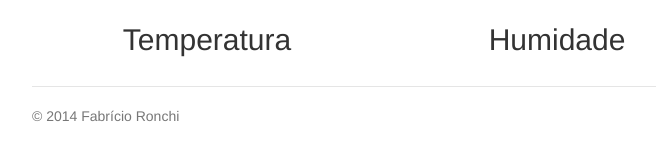
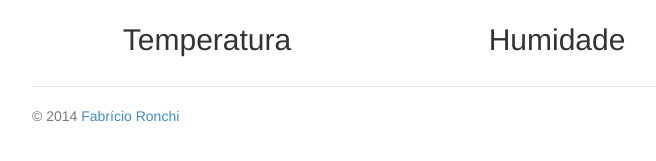
Before and after one commit to fabriciomrkonell/fabriciomrkonell, a Jekyll site: the page arduino/index.html, which Jekyll copies as it is, in a window 1280 px wide. Shown: the part 174-335 px from the top of the page, without its empty margins (258-914 px from the left). Built offline with Jekyll 4.4.1, drawn with Linux system fonts in a browser that asks for light colours; Markdown is read by kramdown in place of the engine named in the settings; some of the changed lines change nothing that is shown.

Commit message:
:trollface:

```diff
--- a/schroeder/index.html
+++ b/arduino/index.html
@@ -143,7 +143,7 @@
 				</div>
 			</div>
 			<div class="footer">
-				<p>© 2014 Fabrício Ronchi</p>
+				<p>© 2014 <a href="http://fabricioronchi.com/" target="_blank">Fabrício Ronchi</a></p>
 			</div>
 		</div>
 		<script src="app/lib/angular.min.js"></script>
```
Also changed, not shown: arduino/app/css/bootstrap.css (renamed from schroeder/app/css/bootstrap.css), arduino/app/css/bootstrap.min.css (renamed from schroeder/app/css/bootstrap.min.css), arduino/app/css/style.css (renamed from schroeder/app/css/style.css), arduino/app/img/icon.png (renamed from schroeder/app/img/icon.png), arduino/app/js/app.js (renamed from schroeder/app/js/app.js), arduino/app/js/app.min.js (renamed from schroeder/app/js/app.min.js), arduino/app/lib/angular.min.js (renamed from schroeder/app/lib/angular.min.js).
